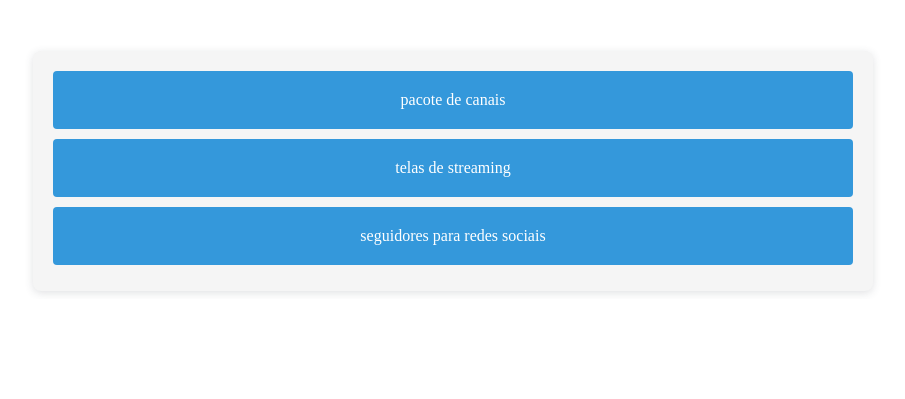
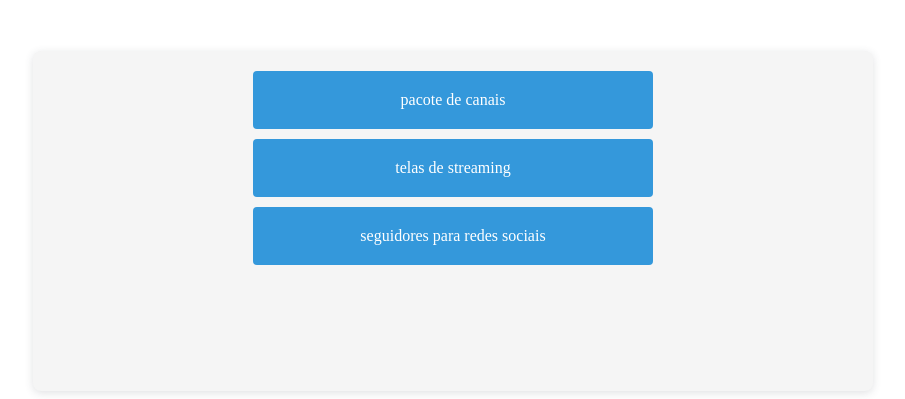
Before and after one commit to canaistv/canaistv.github.io, a plain HTML site: page index.html in a window 1280 px wide. Shown: the part 706-1105 px from the top of the page, without its empty margins (187-1092 px from the left). Before the commit the page ends 1005 px from the top, so only its background shows below. Drawn offline with Linux system fonts and the light colour scheme.

Commit message:
Update styles.css

```diff
--- a/styles.css
+++ b/styles.css
@@ -1,8 +1,8 @@
 /* Estilos básicos */
 .card {
     width: 95%;
-    height: 200px; /* Ajuste a altura conforme desejado */
-    padding: 100px;
+    height: 300px; /* Ajuste a altura conforme desejado */
+    padding: 200px;
   max-width: 800px;
   margin: 0 auto;
 
@@ -50,11 +50,13 @@ padding-bottom: 500px;
     display: flex;
     flex-direction: column;
     gap: 10px;
+    justify-content: center; /* Centraliza verticalmente */
+    align-items: center; /* Centraliza horizontalmente */
   }
 
   .button {
     display: block;
-    width: 100%;
+    width: 50%;
     padding: 20px 0;
     text-decoration: none;
     background-color: #3498db;
```
